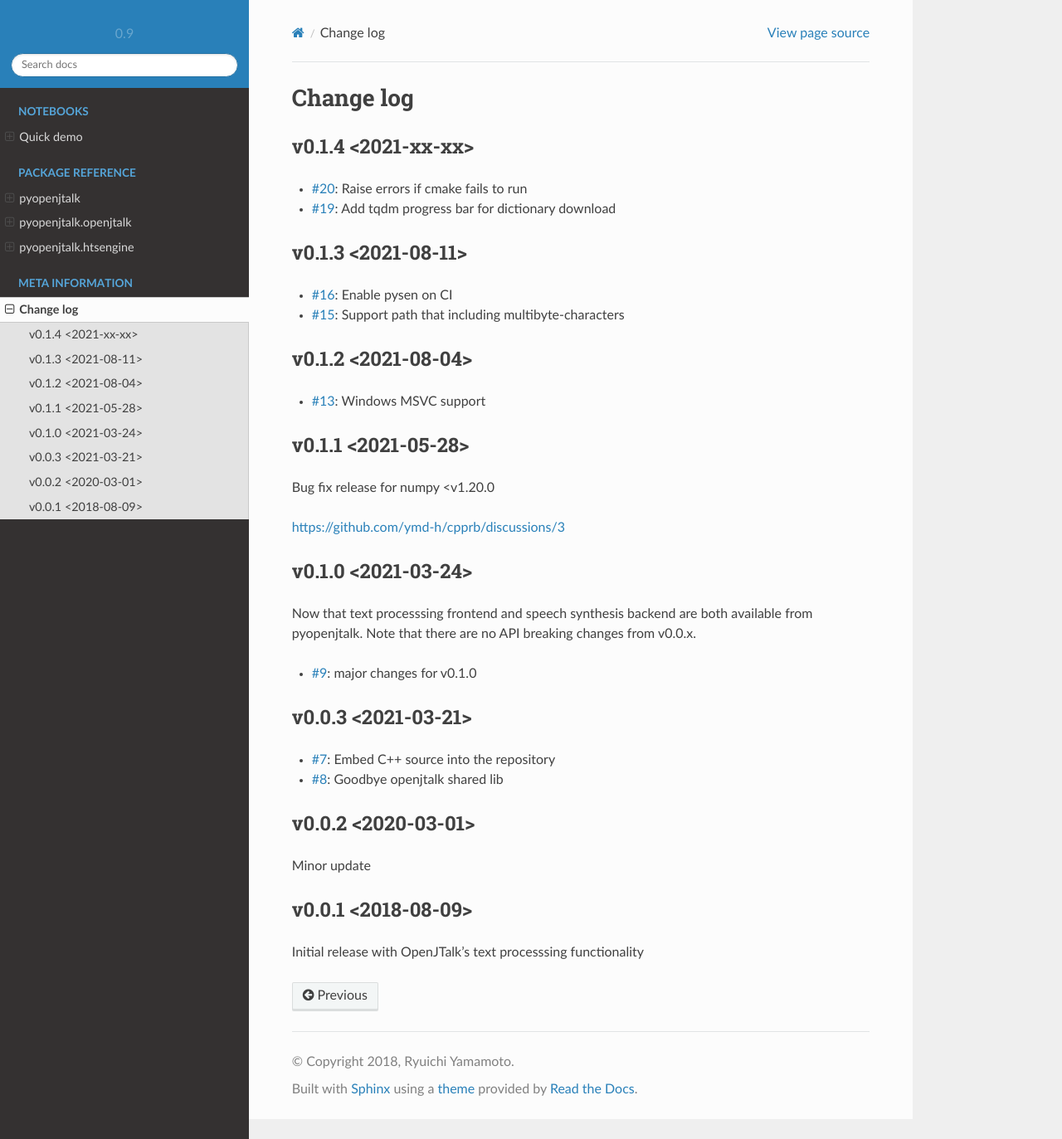
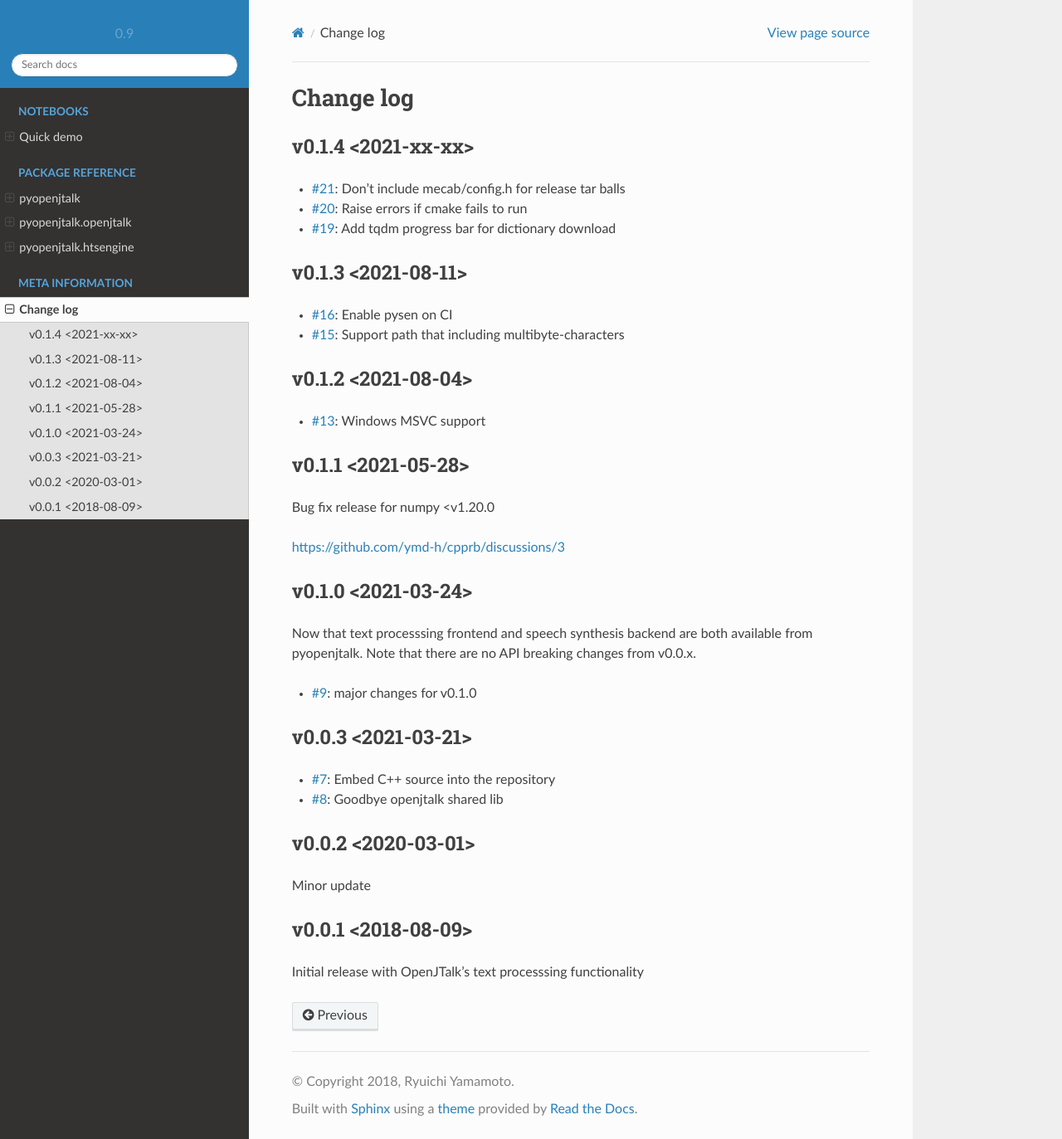
Before and after one commit to r9y9/pyopenjtalk, a Sphinx documentation site: the page built from docs/changelog.rst, in a window 1280 px wide and 1373 px high. Shown: the whole window at 83% size. Built offline with Sphinx 7.4.7 and the Read the Docs theme 2.0.0, drawn with Linux system fonts in a browser that asks for light colours.

Commit message:
Fix #21: adjust configs for creating tar balls

```diff
--- a/docs/changelog.rst
+++ b/docs/changelog.rst
@@ -4,6 +4,7 @@ Change log
 v0.1.4 <2021-xx-xx>
 -------------------
 
+* `#21`_: Don't include mecab/config.h for release tar balls
 * `#20`_: Raise errors if cmake fails to run
 * `#19`_: Add tqdm progress bar for dictionary download
 
@@ -57,3 +58,4 @@ Initial release with OpenJTalk's text processsing functionality
 .. _#16: https://github.com/r9y9/pyopenjtalk/pull/16
 .. _#19: https://github.com/r9y9/pyopenjtalk/pull/19
 .. _#20: https://github.com/r9y9/pyopenjtalk/issues/20
+.. _#21: https://github.com/r9y9/pyopenjtalk/issues/21
```
Also changed, not shown: 1 other file.
